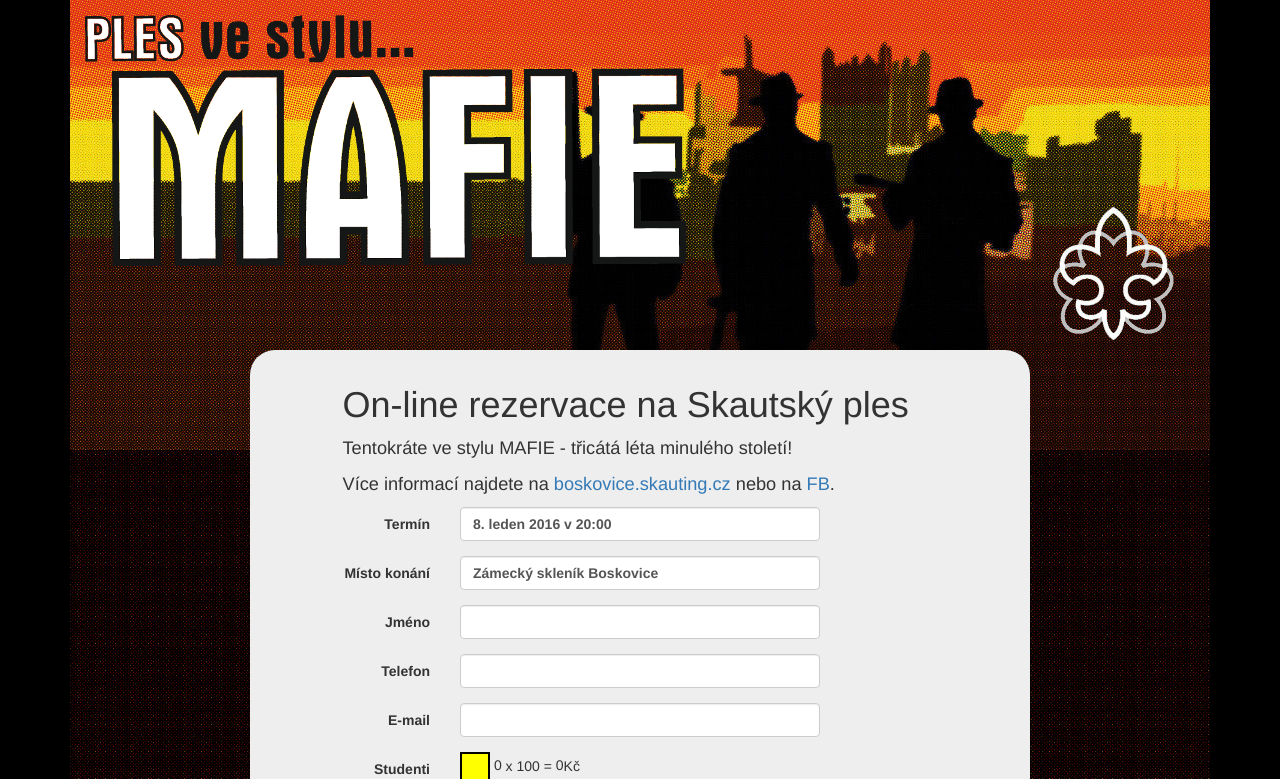
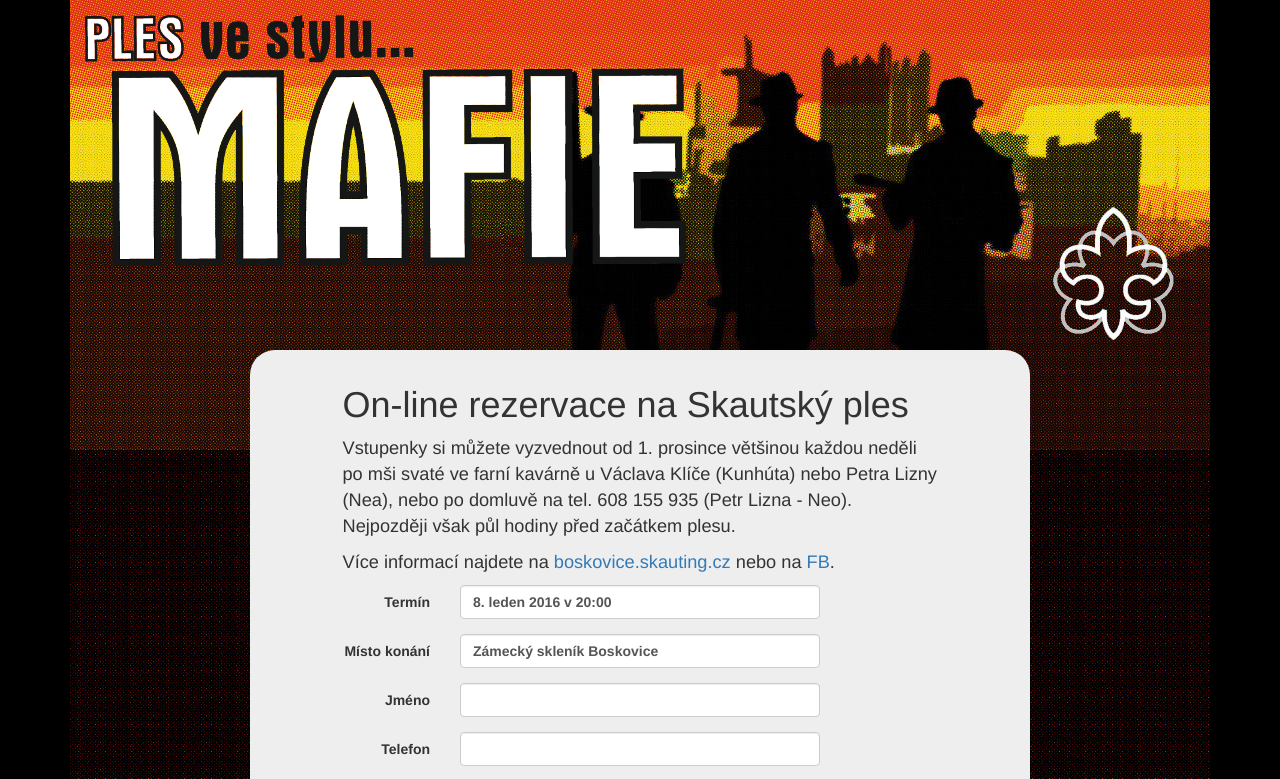
Before and after one commit to misli/ples, a Django app: page / in a window 1280 px wide. Shown: the top 779 px of the page. Run offline with Django 3.2, Linux system fonts and the light colour scheme; data comes from the database, SQL or seed files in the repository; data that the repository does not hold is empty; some libraries are stand-ins or nearby versions.

Commit message:
upravený text u formuláře

```diff
--- a/app/ples/templates/home.html
+++ b/app/ples/templates/home.html
@@ -4,7 +4,10 @@
 {% block 'content' %}
 <h1 class="col-md-10 col-md-offset-1">On-line rezervace na Skautský ples</h1>
 <p  class="col-md-10 col-md-offset-1">
-    Tentokráte ve stylu MAFIE - třicátá léta minulého století!
+    Vstupenky si můžete vyzvednout od 1. prosince většinou každou neděli po mši svaté
+    ve farní kavárně u Václava Klíče (Kunhúta) nebo Petra Lizny (Nea),
+    nebo po domluvě na tel. 608 155 935 (Petr Lizna - Neo).
+    Nejpozději však půl hodiny před začátkem plesu.
 </p>
 <p  class="col-md-10 col-md-offset-1">
     Více informací najdete na
```
